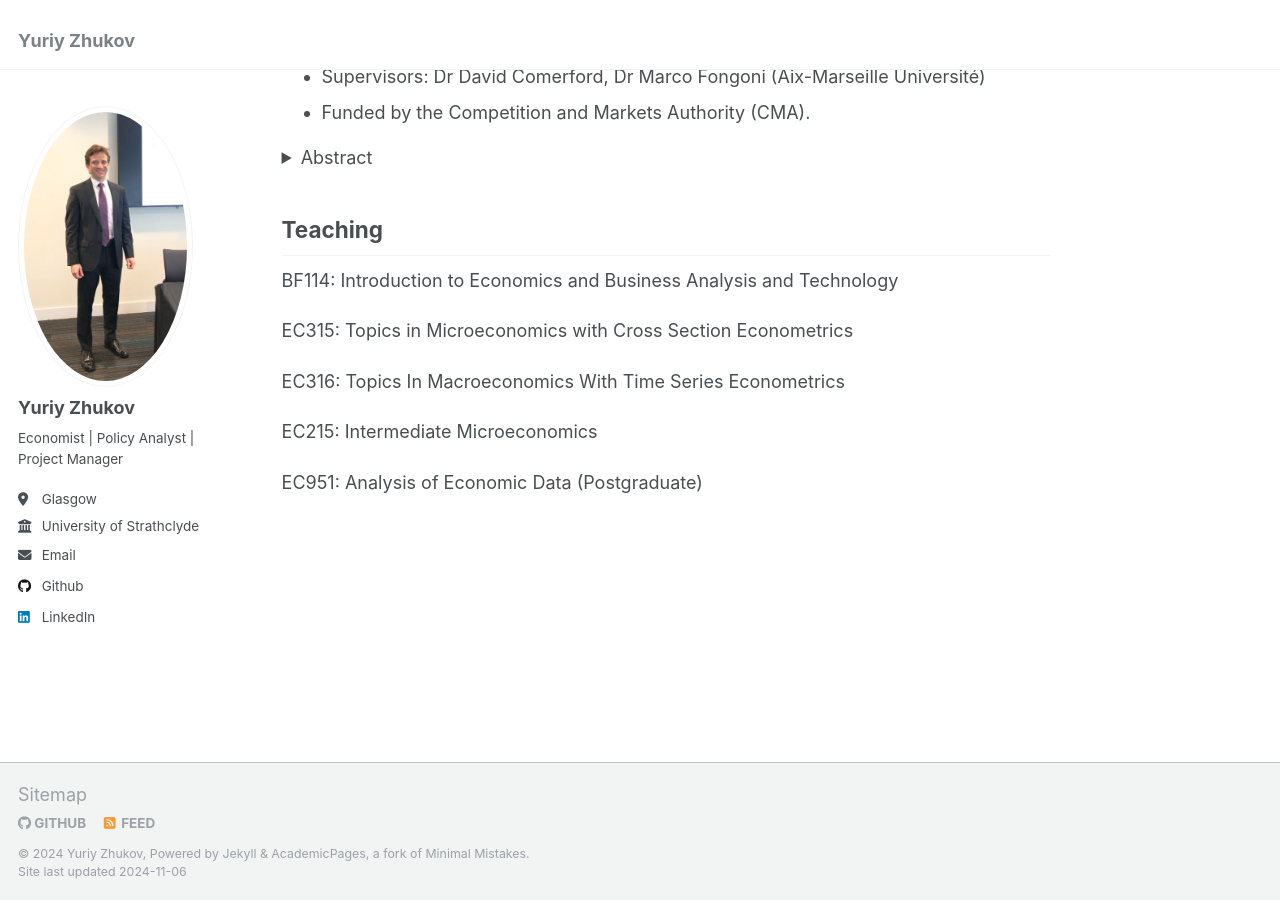
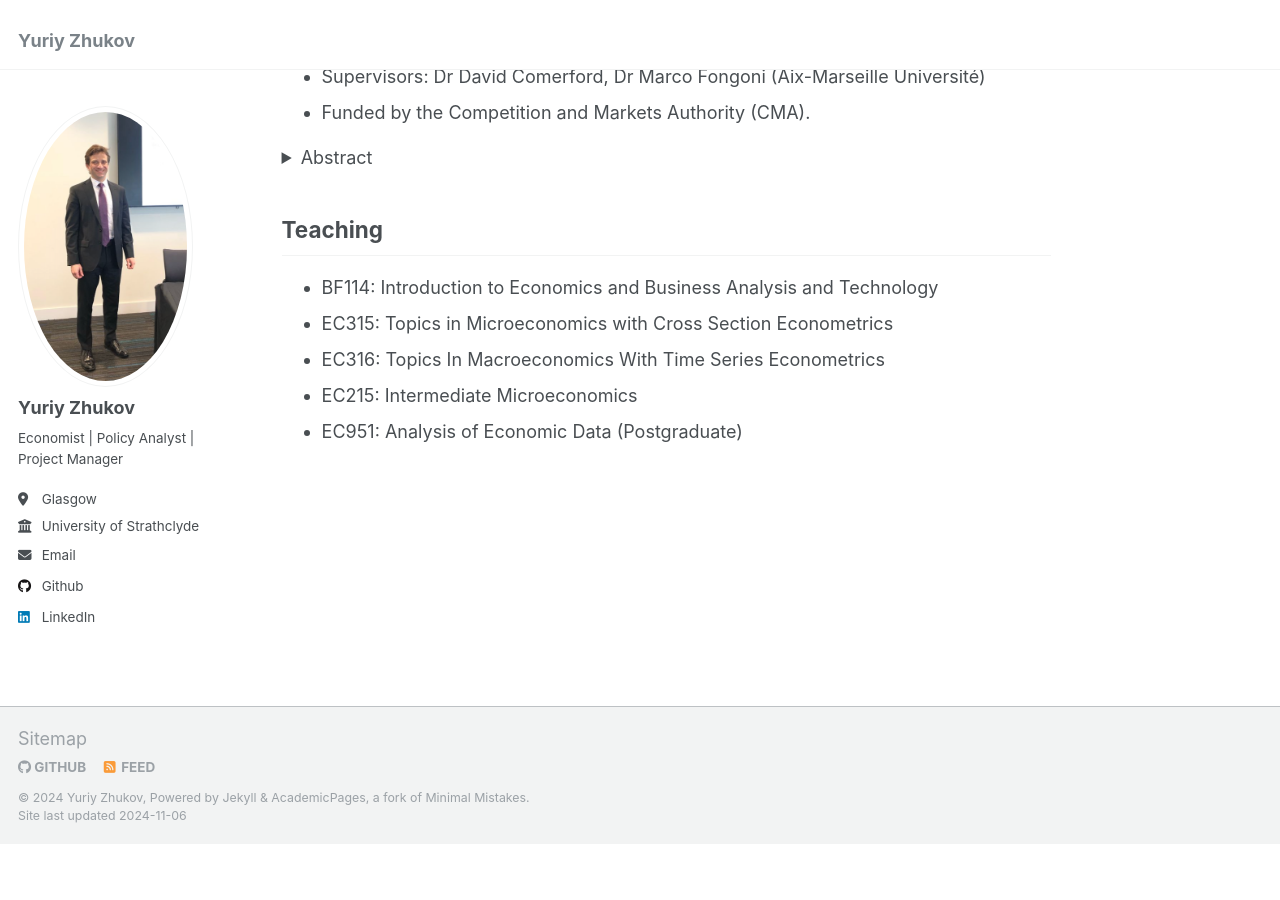
Before and after one commit to yurizhukov/yurizhukov.github.io, a Jekyll site: the page built from _pages/about.md, in a window 1280 px wide and 900 px high, scrolled down 784 px. Built offline with Jekyll 4.4.1, drawn with Linux system fonts in a browser that asks for light colours; after the commit the page ends 1628 px from its top, so only the background shows below that.

```diff
--- a/_pages/about.md
+++ b/_pages/about.md
@@ -54,12 +54,8 @@ MSc and PhD papers:
 
 Teaching
 ------
-BF114: Introduction to Economics and Business Analysis and Technology
-
-EC315: Topics in Microeconomics with Cross Section Econometrics
-
-EC316: Topics In Macroeconomics With Time Series Econometrics
-
-EC215: Intermediate Microeconomics
-
-EC951: Analysis of Economic Data (Postgraduate)
+- BF114: Introduction to Economics and Business Analysis and Technology
+- EC315: Topics in Microeconomics with Cross Section Econometrics
+- EC316: Topics In Macroeconomics With Time Series Econometrics
+- EC215: Intermediate Microeconomics
+- EC951: Analysis of Economic Data (Postgraduate)
```
